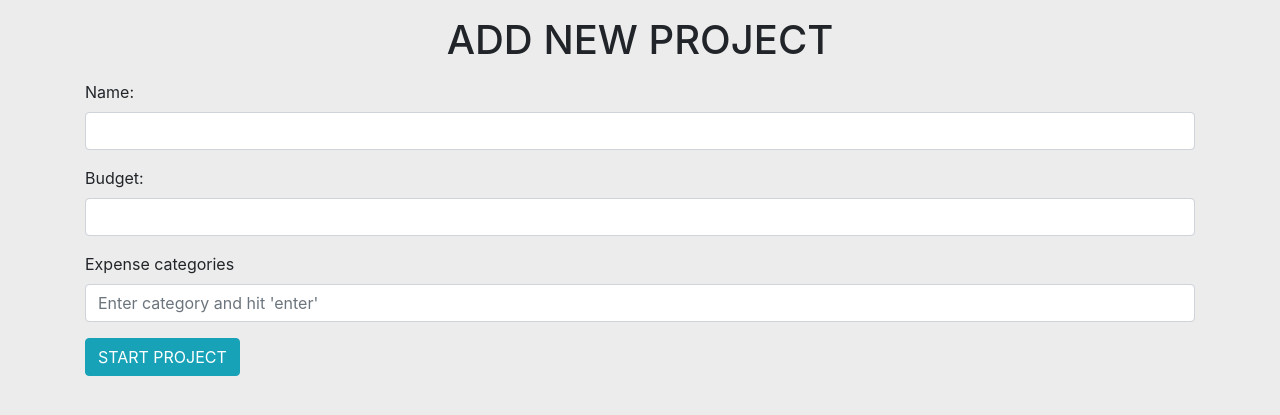
After one commit to zsigil/budgetproject, a Django app: page /add in a window 1280 px wide. The commit adds this page. Shown: the top 415 px of the page. Run offline with Django 3.2, Linux system fonts and the light colour scheme; some libraries are stand-ins or nearby versions.

Commit message:
with javascript for add page

```diff
--- /dev/null
+++ b/budget/forms.py
@@ -0,0 +1,12 @@
+from django import forms
+from .models import Project
+
+
+class ProjectCreateForm(forms.ModelForm):
+    class Meta():
+        model = Project
+        fields = ['name', 'budget']
+        widgets= {
+            'name': forms.TextInput(attrs={'class':'form-control'}),
+            'budget': forms.NumberInput(attrs={'class':'form-control'}),
+        }
--- a/budget/models.py
+++ b/budget/models.py
@@ -1,5 +1,6 @@
 from django.db import models
 from django.utils.text import slugify
+from django.urls import reverse, reverse_lazy
 
 # Create your models here.
 class Project(models.Model):
@@ -13,6 +14,9 @@ class Project(models.Model):
 
     def __str__(self):
         return self.name
+
+    def get_absolute_url(self):
+        return reverse_lazy('budget:project_list')
 
 
 class Category(models.Model):
--- /dev/null
+++ b/budget/static/budget/js/script.js
@@ -0,0 +1,49 @@
+
+(function(){
+  document.querySelector('#categoryInput').addEventListener('keydown', function(e){
+    if (e.keyCode != 13) {
+      return;
+    }
+
+    e.preventDefault();
+
+    var categoryName = this.value;
+    this.value = '';
+    addNewCategory(categoryName);
+    updateCategoriesString();
+
+  })
+
+  function addNewCategory(name){
+
+    document.querySelector('#categorylist').insertAdjacentHTML('beforeend', '<li class="mycategory"><span class="name">'+name+'</span><span onclick="removeCategory(this)"><i class="fas fa-ban"></i></span></li>');
+  }
+
+
+})()
+
+function fetchCategoryArray(){
+  var categories = []
+  document.querySelectorAll('.mycategory').forEach(function(e){
+    name=e.querySelector('.name').innerHTML
+    if(name==''){
+      return;
+    }
+    categories.push(name)
+  })
+
+  return categories;
+}
+
+
+function updateCategoriesString(){
+    categories = fetchCategoryArray()
+    document.querySelector('input[name="categoriesString"]').value=categories.join(',')
+}
+
+
+
+function removeCategory(e){
+  e.parentElement.remove()
+  updateCategoriesString()
+}
--- a/budget/static/budget/style.css
+++ b/budget/static/budget/style.css
@@ -1,3 +1,12 @@
 body{
   background-color: #ECECEC;
 }
+
+li.mycategory {
+  display: inline-block;
+  padding: 5px 10px;
+  background-color: lightgrey;
+  border-radius: 5px;
+  margin-right: 10px;
+
+}
--- /dev/null
+++ b/budget/templates/budget/add_project.html
@@ -0,0 +1,36 @@
+{% extends 'budget/base.html' %}
+{% load static %}
+
+{% block content %}
+
+  <h1 class="text-center my-3">ADD NEW PROJECT</h1>
+  <form method="POST">
+    {% csrf_token %}
+
+    <div class="form-group">
+      {{form.as_p}}
+    </div>
+
+
+    <div class="form-group">
+      <label for="categoryInput">Expense categories</label>
+      <input class="form-control" type="text" name="categoryInput" id="categoryInput" placeholder="Enter category and hit 'enter'">
+      <input type="hidden" name="categoriesString">
+    </div>
+
+    <ul class="categorylist" id="categorylist">
+
+    </ul>
+
+    <div class="form-group">
+      <button class="btn btn-info" type="submit" name="button">START PROJECT</button>
+    </div>
+
+
+
+  </form>
+
+
+  <script src="{% static 'budget/js/script.js' %}"></script>
+
+{% endblock %}
--- a/budget/urls.py
+++ b/budget/urls.py
@@ -5,5 +5,6 @@ app_name = "budget"
 
 urlpatterns = [
     path('', views.project_list, name='project_list'),
+    path('add', views.ProjectCreateView.as_view(), name='add'),
     path('<slug:projectslug>', views.project_detail, name="project_detail"),
 ]
--- a/budget/views.py
+++ b/budget/views.py
@@ -1,13 +1,40 @@
-from django.shortcuts import render
-from django.shortcuts import get_object_or_404
+from django.shortcuts import render, get_object_or_404
+from django.views.generic.edit import CreateView
+from .forms import ProjectCreateForm
+from django.http import HttpResponseRedirect
+from django.utils.text import slugify
 
-from .models import Project
+from .models import Project, Category
 
 # Create your views here.
 def project_list(request):
     return render(request, 'budget/project_list.html')
 
+
 def project_detail(request, projectslug):
     project = get_object_or_404(Project, slug=projectslug)
     expense_list = project.expenses.all()
     return render(request, 'budget/project_detail.html', {'project':project, 'expense_list':expense_list})
+
+
+class ProjectCreateView(CreateView):
+    model = Project
+    form_class = ProjectCreateForm
+    template_name='budget/add_project.html'
+
+    def form_valid(self, form):
+        self.object = form.save(commit=False)
+        self.object.save()
+
+        categories = self.request.POST['categoriesString'].split(',')
+
+        for category in categories:
+            Category.objects.create(
+                project = Project.objects.get(id=self.object.id),
+                name = category
+            ).save()
+
+        return HttpResponseRedirect(self.get_success_url())
+
+    def get_success_url(self):
+        return slugify(self.request.POST['name'])
```
Also changed, not shown: db.sqlite3.
